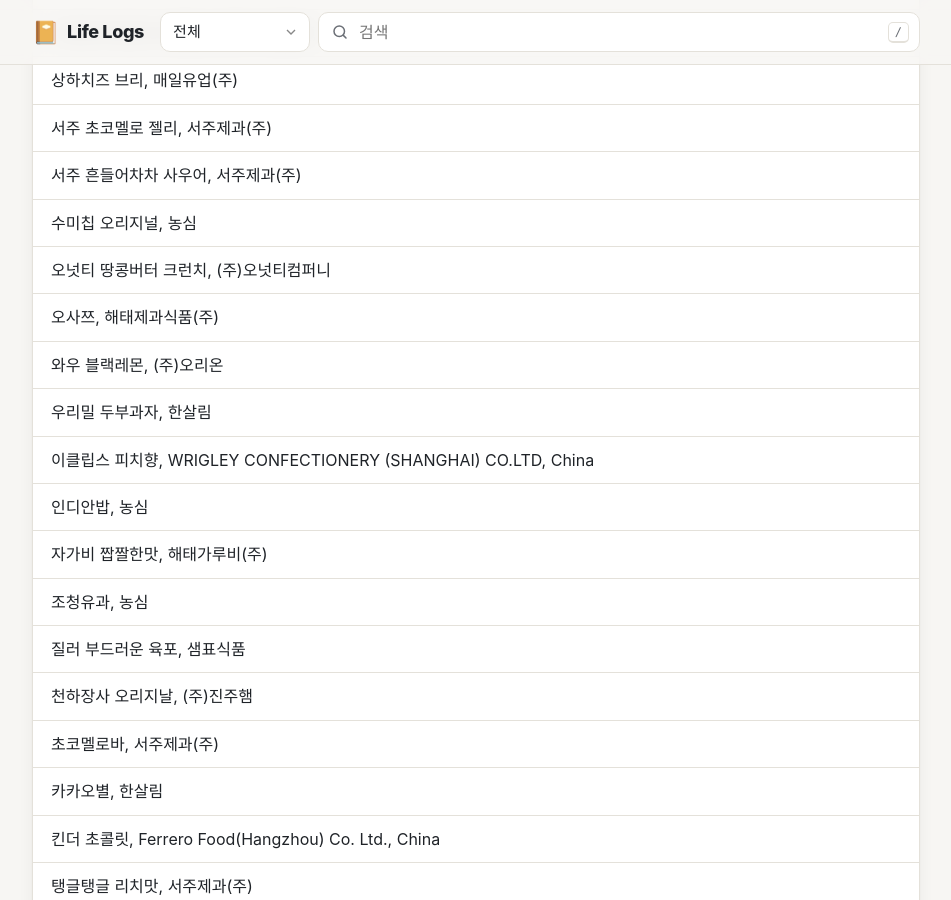
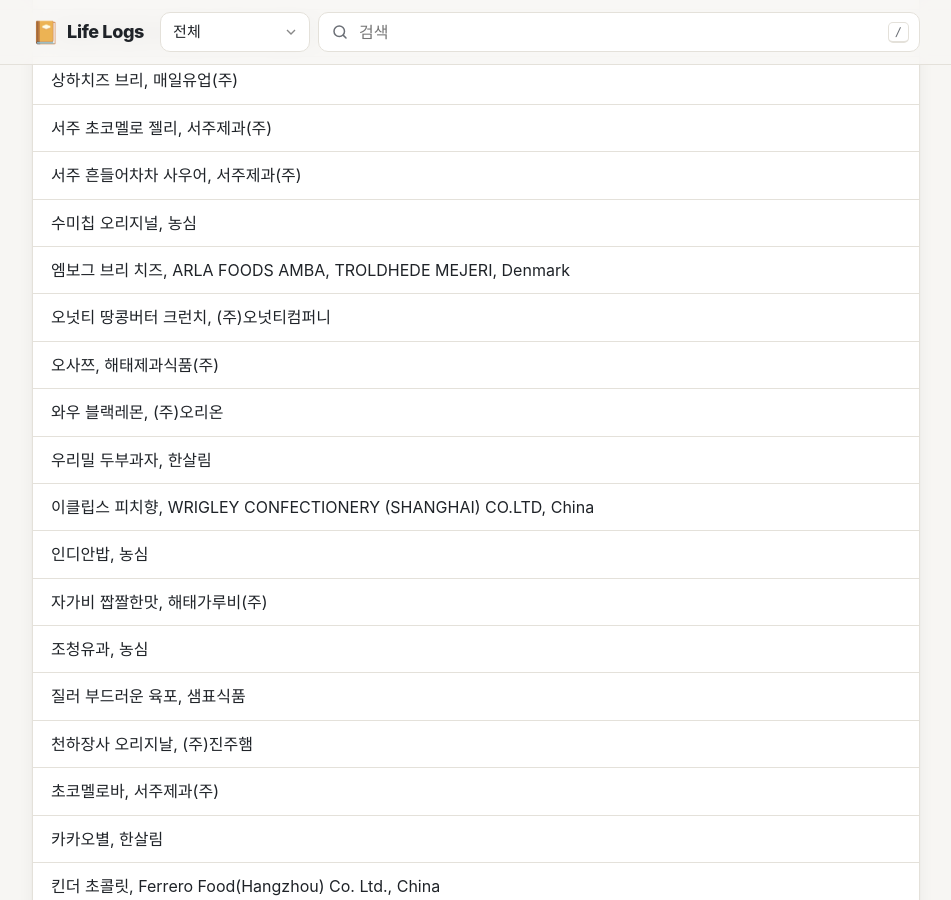
Before and after one commit to izeye/life-logs, a Jekyll site: the page built from foods.md, in a window 1280 px wide and 900 px high, scrolled down 1219 px. Shown: the whole window, without its empty margins (164-1115 px from the left). Built offline with Jekyll 4.4.1, drawn with Linux system fonts in a browser that asks for light colours; some web fonts are replaced; our own code applies the rules of GitHub Pages for plain Markdown files; Markdown is read by kramdown in place of the engine named in the settings.

Commit message:
Add "엠보그 브리 치즈" entry
Co-Authored-By: Claude Opus 5.5 <noreply@anthropic.com>

```diff
--- a/foods.md
+++ b/foods.md
@@ -26,6 +26,7 @@
 * 서주 초코멜로 젤리, 서주제과(주)
 * 서주 흔들어차차 사우어, 서주제과(주)
 * 수미칩 오리지널, 농심
+* 엠보그 브리 치즈, ARLA FOODS AMBA, TROLDHEDE MEJERI, Denmark
 * 오넛티 땅콩버터 크런치, (주)오넛티컴퍼니
 * 오사쯔, 해태제과식품(주)
 * 와우 블랙레몬, (주)오리온
```
